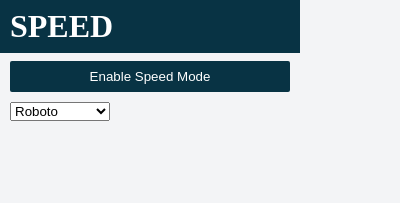
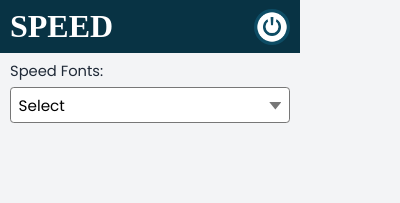
Before and after one commit to ishantchauhan710/Speed, a browser extension: page popup.html in a window 400 px wide. Drawn offline with Linux system fonts and the light colour scheme; a web font is replaced by a local one.

Commit message:
Popup UI improved

```diff
--- a/popup.html
+++ b/popup.html
@@ -8,12 +8,19 @@
     <link rel="stylesheet" href="style.css" />
   </head>
   <body>
-    <div class="header">SPEED</div>
+    <div class="header">
+      <div class="header-logo">SPEED</div>
+      <div class="header-action">
+        <button id="btnEnableSpeedMode" title="Enable speed mode">
+          <img src="assets/power_icon.png" />
+        </button>
+      </div>
+    </div>
     <div class="app">
-      <button id="btnEnableSpeedMode" class="btn btn-primary">
-        Enable Speed Mode
-      </button>
+      <label for="app-label">Speed Fonts:</label>
+      <div class="select mt-sm">
         <select name="font" id="fontSelector" class="mt-sm">
+          <option>Select</option>
           <option value="poppins">Roboto</option>
           <option value="roboto">Poppins</option>
           <option value="opensans">Open Sans</option>
@@ -23,6 +30,7 @@
           <option value="lexend">Lexend</option>
         </select>
       </div>
+    </div>
     <script src="popup.js"></script>
   </body>
 </html>
--- a/style.css
+++ b/style.css
@@ -5,12 +5,19 @@
   --colorPrimary: #083344;
   --colorOnPrimary: #ffffff;
   --colorPrimaryHover: #0d4c64;
+  --colorPrimaryHoverVariant: #9b5d00;
   --colorBackground: #f3f4f6;
   --colorOnBackground: #1f2937;
   --colorBackgroundVariant: #9ca3af;
+
+  --select-border: #777;
+  --select-focus: blue;
+  --select-arrow: var(--select-border);
 }
 
-* {
+*,
+*::before,
+*::after {
   margin: 0;
   padding: 0;
   box-sizing: border-box;
@@ -28,9 +35,42 @@ body {
   background-color: var(--colorPrimary);
   color: var(--colorOnPrimary);
   padding: 8px 10px;
+  display: flex;
+  align-items: center;
+  justify-content: space-between;
+}
+
+.header-logo {
   font-size: 2rem;
   font-weight: 600;
   font-family: "Genos";
+}
+
+.header-action {
+  display: flex;
+  align-items: center;
+  justify-content: space-between;
+}
+
+#btnEnableSpeedMode {
+  border: none;
+  background-color: var(--colorPrimaryHover);
+  border-radius: 100%;
+  overflow: hidden;
+  display: flex;
+  align-items: center;
+  justify-content: center;
+  cursor: pointer;
+  transition: all 0.4s ease;
+}
+
+#btnEnableSpeedMode img {
+  width: 36px;
+  height: 36px;
+}
+
+#btnEnableSpeedMode:hover {
+  background-color: var(--colorPrimaryHoverVariant);
 }
 
 .app {
@@ -38,26 +78,55 @@ body {
   font-size: 0.92rem;
 }
 
-.btn {
-  width: 100%;
-  padding: 8px;
-  border-width: 0;
-  border-radius: 2px;
-  outline: none;
-  transition: background-color 0.3s;
-  cursor: pointer;
+.app-label {
+  margin: 5px 0px;
 }
 
-.btn-primary {
-  background-color: var(--colorPrimary);
-  color: var(--colorOnPrimary);
+select {
+  appearance: none;
+  background-color: transparent;
+  border: none;
+  padding: 0 1em 0 0;
+  margin: 0;
+  width: 100%;
+  font-family: inherit;
+  font-size: inherit;
+  cursor: inherit;
+  line-height: inherit;
+  outline: none;
 }
 
-.btn-primary:hover {
-  background-color: var(--colorPrimaryHover);
-  color: var(--colorOnPrimary);
+.select {
+  width: 100%;
+  min-width: 15ch;
+  max-width: 30ch;
+  border: 1px solid var(--select-border);
+  border-radius: 0.25em;
+  padding: 0.25em 0.5em 0.55em 0.5em;
+  font-size: 0.95rem;
+  cursor: pointer;
+  background-color: #fff;
+  display: grid;
+  grid-template-areas: "select";
+  grid-area: select;
+  align-items: center;
+}
+
+.select:hover {
+  background-color: rgba(0,0,0,0.05);
+}
+
+.select::after {
+  content: "";
+  width: 0.8em;
+  height: 0.5em;
+  background-color: var(--select-arrow);
+  clip-path: polygon(100% 0%, 0 0%, 50% 100%);
+  justify-self: end;
+  position: absolute;
+  margin-top: 6px;
 }
 
 .mt-sm {
-  margin-top: 10px;
+  margin-top: 5px;
 }
```
Also changed, not shown: assets/power_icon.png (added). Lines whose indentation alone changed are shown as unchanged.
